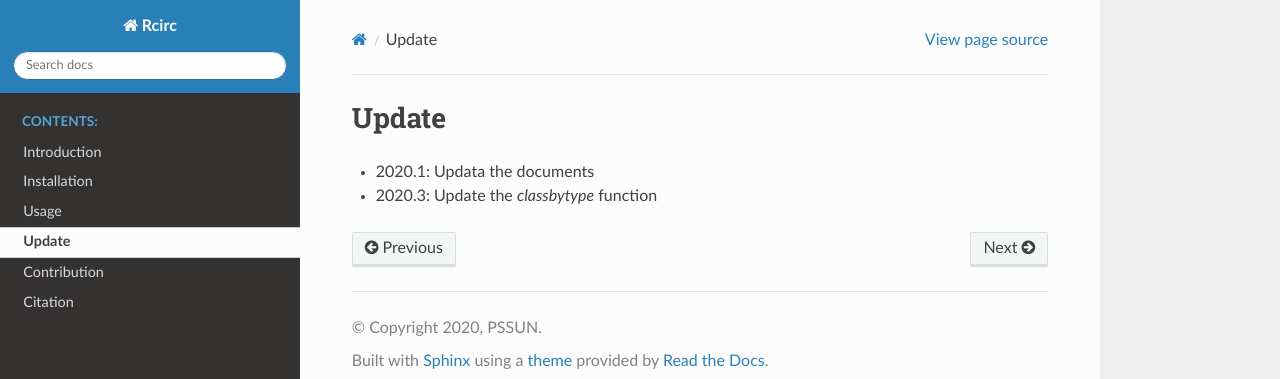
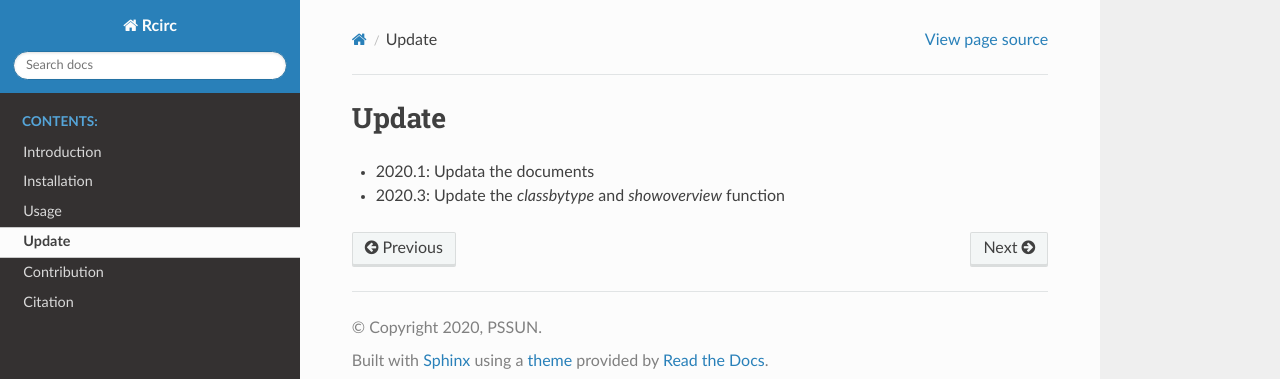
Before and after one commit to PSSUN/Rcirc_doc, a Sphinx documentation site: the page built from source/News/Update.md, in a window 1280 px wide. Shown: the top 379 px of the page. Built offline with Sphinx 7.4.7 and the Read the Docs theme 2.0.0, drawn with Linux system fonts in a browser that asks for light colours.

Commit message:
Update Update.md

```diff
--- a/source/News/Update.md
+++ b/source/News/Update.md
@@ -1,4 +1,4 @@
 # Update
 
  - 2020.1: Updata the documents
- - 2020.3: Update the *classbytype* function
+ - 2020.3: Update the *classbytype* and *showoverview* function
```
